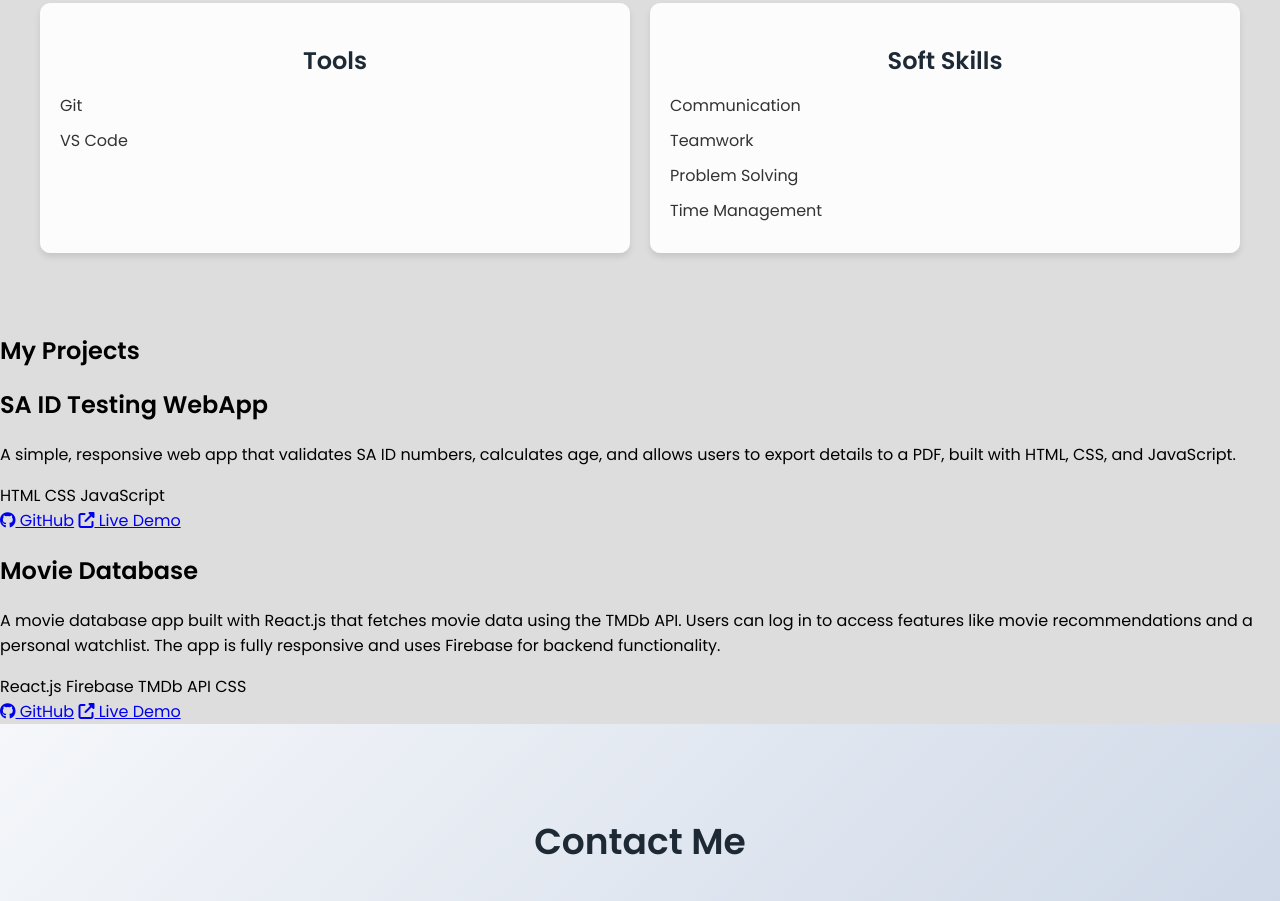
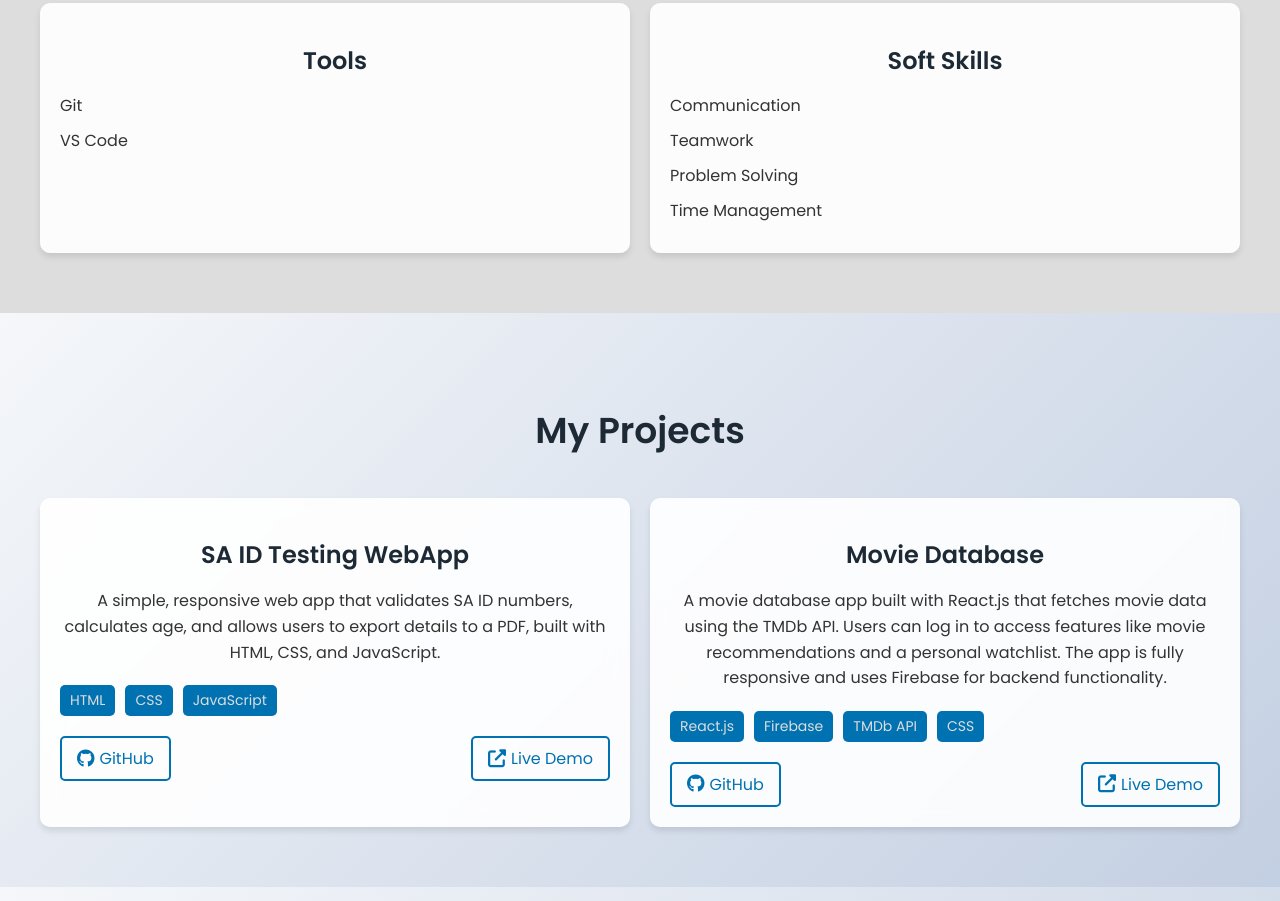
Before and after one commit to Stephan-23/Thembinkosi-Dladla-Portfolio, a plain HTML site: page index.html in a window 1280 px wide. Shown: the part 1896-2797 px from the top of the page. Drawn offline with Linux system fonts and the light colour scheme; files that its build step writes are made by us from their sources.

Commit message:
add the styling in the project section

```diff
--- a/index.html
+++ b/index.html
@@ -8,6 +8,7 @@
         <link rel="stylesheet" href="mainstyle.css"/>
         <link rel="stylesheet" href="Styles/footerStyle.css"/>
         <link rel="stylesheet" href="Styles/chatStyle.css"/>
+        <link rel="stylesheet" href="Styles/projectStyle.css"/>
         <title>Thembinkosi Dladla - Portfolio</title>
         <link rel="stylesheet" href="https://cdnjs.cloudflare.com/ajax/libs/font-awesome/6.7.2/css/all.min.css"/>
         <link href="https://fonts.googleapis.com/css2?family=Poppins:wght@400;600&display=swap" rel="stylesheet"/>
@@ -24,6 +25,7 @@
                     <li><a href="#Home">Home</a></li>
                     <li><a href="#About_me">About</a></li>
                     <li><a href="#skills">Skills</a></li>
+                    <li><a href="#projects">Projects</a></li>
                     <li><a href="#contact">Contact</a></li>
                 </ul>
             </nav>
--- a/projectStyle.css
+++ b/projectStyle.css
@@ -0,0 +1,103 @@
+/* Projects Section */
+#projects {
+    padding: 60px 20px;
+    background: var(--background-gradient);
+    text-align: center;
+}
+
+#projects h1 {
+    font-size: 36px;
+    margin-bottom: 40px;
+    color: var(--secondary-color);
+}
+
+.projects-container {
+    max-width: 1200px;
+    margin: 0 auto;
+    display: grid;
+    grid-template-columns: repeat(auto-fit, minmax(300px, 1fr));
+    gap: 20px;
+    padding: 0 20px;
+}
+
+.project-card {
+    background: rgba(255, 255, 255, 0.9);
+    backdrop-filter: blur(10px);
+    padding: 20px;
+    border-radius: 10px;
+    box-shadow: 0 4px 6px rgba(0, 0, 0, 0.1);
+    transition: transform 0.3s ease, box-shadow 0.3s ease;
+}
+
+.project-card:hover {
+    transform: translateY(-10px);
+    box-shadow: 0 8px 12px rgba(0, 0, 0, 0.2);
+}
+
+.project-card h2 {
+    font-size: 24px;
+    margin-bottom: 15px;
+    color: var(--secondary-color);
+}
+
+.project-card p {
+    font-size: 16px;
+    color: #333;
+    line-height: 1.6;
+    margin-bottom: 20px;
+}
+
+.tech-stack {
+    display: flex;
+    flex-wrap: wrap;
+    gap: 10px;
+    margin-bottom: 20px;
+}
+
+.tech-stack span {
+    background: var(--accent-color);
+    color: var(--primary-color);
+    padding: 5px 10px;
+    border-radius: 5px;
+    font-size: 14px;
+}
+
+.project-links {
+    display: flex;
+    justify-content: space-between;
+    gap: 10px;
+}
+
+.project-links a {
+    text-decoration: none;
+    color: var(--accent-color);
+    font-size: 16px;
+    display: flex;
+    align-items: center;
+    gap: 5px;
+    padding: 8px 15px;
+    border: 2px solid var(--accent-color);
+    border-radius: 5px;
+    transition: background-color 0.3s, color 0.3s;
+}
+
+.project-links a:hover {
+    background-color: var(--accent-color);
+    color: var(--primary-color);
+}
+
+.project-links i {
+    font-size: 18px;
+}
+
+/* Responsive Design */
+@media (max-width: 768px) {
+    .projects-container {
+        grid-template-columns: 1fr;
+    }
+
+    .project-card {
+        margin: 0 auto;
+        max-width: 400px;
+    }
+}
```
